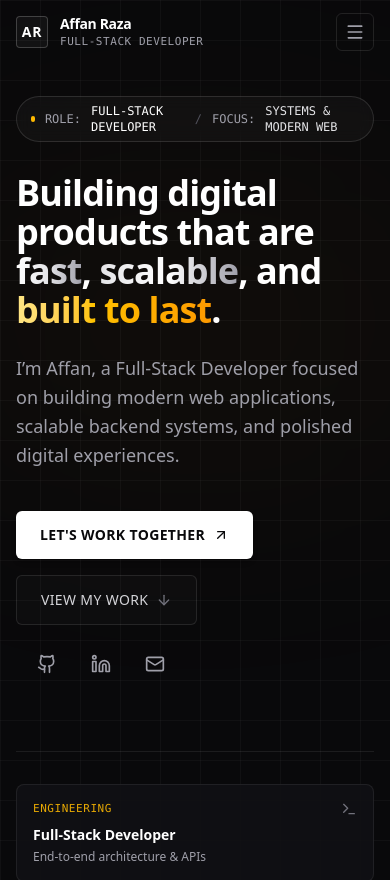
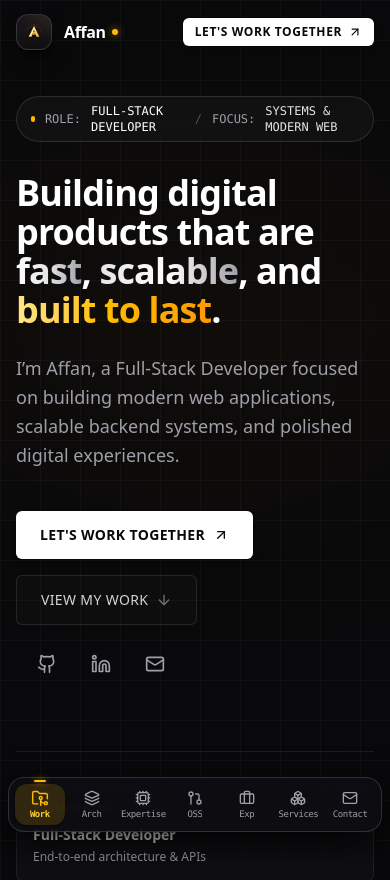
Before and after one commit to affanraza84/portfolio, a Next.js app: page / in a window 390 px wide. Shown: the top 880 px of the page. Built offline with nearby package versions, Linux system fonts and the light colour scheme.

Commit message:
feat: redesign brand logo and add mobile smartphone bottom navigation dock

```diff
--- a/src/components/Header.tsx
+++ b/src/components/Header.tsx
@@ -1,32 +1,56 @@
 "use client";
 
 import React, { useState, useEffect } from "react";
-import { PERSONAL_INFO } from "@/data/portfolio-data";
-import { Menu, X, ArrowUpRight } from "lucide-react";
+import {
+  ArrowUpRight,
+  FolderGit2,
+  Layers,
+  Cpu,
+  GitPullRequest,
+  Briefcase,
+  Boxes,
+  Mail,
+} from "lucide-react";
+import { Logo } from "@/components/Logo";
+
+const NAV_LINKS = [
+  { name: "Work", href: "#work", id: "work", icon: FolderGit2 },
+  { name: "Architecture", href: "#case-study", id: "case-study", icon: Layers },
+  { name: "Expertise", href: "#expertise", id: "expertise", icon: Cpu },
+  { name: "Open Source", href: "#open-source", id: "open-source", icon: GitPullRequest },
+  { name: "Experience", href: "#experience", id: "experience", icon: Briefcase },
+  { name: "Services", href: "#services", id: "services", icon: Boxes },
+  { name: "Contact", href: "#contact", id: "contact", icon: Mail },
+];
 
 export function Header({ onOpenContact }: { onOpenContact?: () => void }) {
   const [scrolled, setScrolled] = useState(false);
-  const [mobileMenuOpen, setMobileMenuOpen] = useState(false);
+  const [activeSection, setActiveSection] = useState<string>("work");
 
   useEffect(() => {
     const handleScroll = () => {
       setScrolled(window.scrollY > 20);
+
+      // Detect active section on scroll
+      const sections = NAV_LINKS.map((l) => document.getElementById(l.id));
+      const scrollPos = window.scrollY + 200;
+
+      for (let i = sections.length - 1; i >= 0; i--) {
+        const section = sections[i];
+        if (section && section.offsetTop <= scrollPos) {
+          setActiveSection(NAV_LINKS[i].id);
+          break;
+        }
+      }
     };
-    window.addEventListener("scroll", handleScroll);
+
+    window.addEventListener("scroll", handleScroll, { passive: true });
     return () => window.removeEventListener("scroll", handleScroll);
   }, []);
 
-  const navLinks = [
-    { name: "Work", href: "#work" },
-    { name: "Architecture", href: "#case-study" },
-    { name: "Expertise", href: "#expertise" },
-    { name: "Open Source", href: "#open-source" },
-    { name: "Experience", href: "#experience" },
-    { name: "Services", href: "#services" },
-    { name: "Contact", href: "#contact" },
-  ];
-
   return (
+    <>
+      {/* Top Navigation Bar */}
       <header
         className={`fixed top-0 left-0 right-0 z-50 transition-all duration-200 ${
           scrolled
@@ -36,44 +60,29 @@ export function Header({ onOpenContact }: { onOpenContact?: () => void }) {
       >
         <div className="max-w-7xl mx-auto px-4 sm:px-6 lg:px-8">
           <div className="flex items-center justify-between h-16 md:h-20">
-          {/* Brand Logo & Name */}
+            {/* Brand Logo */}
             <a
               href="#"
-            className="group flex items-center gap-3 focus:outline-none focus-visible:ring-2 focus-visible:ring-amber-500 rounded-sm"
+              className="group flex items-center focus:outline-none focus-visible:ring-2 focus-visible:ring-amber-500 rounded-lg"
             >
-            <div className="w-8 h-8 rounded border border-white/20 bg-white/[0.04] flex items-center justify-center text-sm font-semibold tracking-wider text-white group-hover:border-amber-500/50 group-hover:text-amber-400 transition-colors">
-              AR
-            </div>
-            <div className="flex flex-col">
-              <span className="text-sm font-semibold tracking-tight text-white group-hover:text-white/90">
-                {PERSONAL_INFO.fullName}
-              </span>
-              <span className="text-[11px] font-mono text-zinc-400 tracking-wider uppercase">
-                Full-Stack Developer
-              </span>
-            </div>
+              <Logo size="md" />
             </a>
 
-          {/* Desktop Navigation Links */}
-          <nav className="hidden lg:flex items-center gap-1 xl:gap-2">
-            {navLinks.map((link) => (
+            {/* Desktop Navigation Links (md and larger screens) */}
+            <nav className="hidden md:flex items-center gap-1 lg:gap-2">
+              {NAV_LINKS.map((link) => (
                 <a
                   key={link.name}
                   href={link.href}
-                className="px-3 py-1.5 text-xs uppercase tracking-wider font-medium text-zinc-400 hover:text-white hover:bg-white/[0.04] rounded-md transition-colors"
+                  className="px-3 py-1.5 text-xs uppercase tracking-wider font-medium text-zinc-400 hover:text-white hover:bg-white/[0.05] rounded-md transition-all duration-150"
                 >
                   {link.name}
                 </a>
               ))}
             </nav>
 
-          {/* Right Action & Status Badge */}
-          <div className="hidden md:flex items-center gap-4">
-            <div className="hidden xl:flex items-center gap-2 px-3 py-1 rounded-full border border-emerald-500/30 bg-emerald-500/5 text-emerald-400 text-xs font-mono">
-              <span className="w-1.5 h-1.5 rounded-full bg-emerald-400 animate-pulse" />
-              <span>Available for Projects</span>
-            </div>
-
+            {/* Right Action CTA (Desktop & Mobile) */}
+            <div className="flex items-center">
               <a
                 href="#contact"
                 onClick={(e) => {
@@ -82,65 +91,73 @@ export function Header({ onOpenContact }: { onOpenContact?: () => void }) {
                     onOpenContact();
                   }
                 }}
-              className="inline-flex items-center gap-2 px-4 py-2 text-xs font-medium uppercase tracking-wider text-zinc-950 bg-white hover:bg-zinc-200 active:scale-[0.98] rounded-md shadow-sm transition-all"
+                className="inline-flex items-center gap-1.5 sm:gap-2 px-3 sm:px-4 py-1.5 sm:py-2 text-xs font-semibold uppercase tracking-wider text-zinc-950 bg-white hover:bg-zinc-200 active:scale-[0.98] rounded-md shadow-sm transition-all"
               >
                 <span>Let&apos;s Work Together</span>
                 <ArrowUpRight className="w-3.5 h-3.5" />
               </a>
             </div>
-
-          {/* Mobile Menu Toggle */}
-          <div className="flex items-center gap-2 md:hidden">
-            <button
-              onClick={() => setMobileMenuOpen(!mobileMenuOpen)}
-              className="p-2 rounded-md border border-white/10 text-zinc-400 hover:text-white hover:bg-white/5 focus:outline-none focus-visible:ring-2 focus-visible:ring-amber-500"
-              aria-label="Toggle navigation menu"
-            >
-              {mobileMenuOpen ? <X className="w-5 h-5" /> : <Menu className="w-5 h-5" />}
-            </button>
           </div>
         </div>
-      </div>
+      </header>
 
-      {/* Mobile Drawer Menu */}
-      {mobileMenuOpen && (
-        <div className="md:hidden border-b border-white/[0.08] bg-[#09090b]/98 backdrop-blur-xl px-4 pt-3 pb-6 animate-in slide-in-from-top-2 duration-150">
-          <div className="flex items-center gap-2 px-3 py-2 mb-4 rounded-md border border-emerald-500/30 bg-emerald-500/5 text-emerald-400 text-xs font-mono">
-            <span className="w-2 h-2 rounded-full bg-emerald-400 animate-pulse" />
-            <span>Available for select freelance & roles</span>
-          </div>
+      {/* Smartphone Bottom Navigation Dock (Mobile & Small Screens) */}
+      <nav
+        aria-label="Mobile Bottom Navigation"
+        className="fixed bottom-3 inset-x-2 sm:inset-x-4 z-50 md:hidden"
+      >
+        <div className="max-w-md mx-auto rounded-2xl bg-[#0c0c12]/92 backdrop-blur-2xl border border-white/15 shadow-[0_12px_36px_rgba(0,0,0,0.85)] p-1.5">
+          <div className="grid grid-cols-7 gap-0.5 items-center">
+            {NAV_LINKS.map((link) => {
+              const Icon = link.icon;
+              const isActive = activeSection === link.id;
 
-          <nav className="flex flex-col space-y-1">
-            {navLinks.map((link) => (
+              return (
                 <a
                   key={link.name}
                   href={link.href}
-                onClick={() => setMobileMenuOpen(false)}
-                className="px-3 py-2.5 text-sm font-medium text-zinc-300 hover:text-white hover:bg-white/[0.05] rounded-md transition-colors"
-              >
-                {link.name}
-              </a>
-            ))}
-          </nav>
-
-          <div className="mt-5 pt-4 border-t border-white/[0.08]">
-            <a
-              href="#contact"
                   onClick={(e) => {
-                setMobileMenuOpen(false);
-                if (onOpenContact) {
+                    if (link.id === "contact" && onOpenContact) {
                       e.preventDefault();
                       onOpenContact();
                     }
                   }}
-              className="w-full flex items-center justify-center gap-2 px-4 py-3 text-sm font-semibold uppercase tracking-wider text-zinc-950 bg-white hover:bg-zinc-200 rounded-md transition-colors shadow-sm"
+                  className={`flex flex-col items-center justify-center py-1.5 px-0.5 rounded-xl transition-all duration-200 group relative ${
+                    isActive
+                      ? "bg-amber-400/15 text-amber-300 shadow-sm"
+                      : "text-zinc-400 hover:text-zinc-200 hover:bg-white/[0.04]"
+                  }`}
+                  title={link.name}
                 >
-              <span>Let&apos;s Work Together</span>
-              <ArrowUpRight className="w-4 h-4" />
+                  {/* Active Indicator Pip */}
+                  {isActive && (
+                    <span className="absolute -top-1 w-3 h-0.5 rounded-full bg-amber-400 shadow-[0_0_6px_rgba(245,158,11,0.8)]" />
+                  )}
+
+                  <Icon
+                    className={`w-4 h-4 transition-transform duration-200 ${
+                      isActive ? "scale-110 text-amber-400" : "group-hover:scale-105"
+                    }`}
+                  />
+                  <span
+                    className={`text-[9px] font-mono tracking-tighter mt-1 truncate max-w-full leading-none ${
+                      isActive ? "font-bold text-amber-300" : "text-zinc-400"
+                    }`}
+                  >
+                    {link.name === "Architecture"
+                      ? "Arch"
+                      : link.name === "Open Source"
+                      ? "OSS"
+                      : link.name === "Experience"
+                      ? "Exp"
+                      : link.name}
+                  </span>
                 </a>
+              );
+            })}
           </div>
         </div>
-      )}
-    </header>
+      </nav>
+    </>
   );
 }
--- /dev/null
+++ b/src/components/Logo.tsx
@@ -0,0 +1,120 @@
+import React from "react";
+
+interface LogoProps {
+  className?: string;
+  showText?: boolean;
+  size?: "sm" | "md" | "lg";
+}
+
+export function Logo({ className = "", showText = true, size = "md" }: LogoProps) {
+  const sizeMap = {
+    sm: {
+      box: "w-8 h-8",
+      icon: "w-4 h-4",
+      text: "text-sm",
+      dot: "w-1.5 h-1.5",
+    },
+    md: {
+      box: "w-9 h-9",
+      icon: "w-5 h-5",
+      text: "text-base",
+      dot: "w-1.5 h-1.5",
+    },
+    lg: {
+      box: "w-11 h-11",
+      icon: "w-6 h-6",
+      text: "text-lg",
+      dot: "w-2 h-2",
+    },
+  };
+
+  const currentSize = sizeMap[size];
+
+  return (
+    <div className={`flex items-center gap-3 select-none ${className}`}>
+      {/* High-End Architectural "A" Emblem Container */}
+      <div
+        className={`relative ${currentSize.box} rounded-xl bg-gradient-to-b from-[#181822] to-[#0d0d12] border border-white/15 flex items-center justify-center shadow-lg shadow-black/60 group-hover:border-amber-500/60 group-hover:shadow-[0_0_20px_rgba(245,158,11,0.35)] transition-all duration-300 overflow-hidden shrink-0`}
+      >
+        {/* Ambient Amber Flare Glow */}
+        <div className="absolute -top-3 -right-3 w-8 h-8 bg-amber-500/30 rounded-full blur-md opacity-40 group-hover:opacity-100 group-hover:scale-125 transition-all duration-300" />
+        <div className="absolute -bottom-3 -left-3 w-8 h-8 bg-amber-400/20 rounded-full blur-md opacity-20 group-hover:opacity-80 transition-all duration-300" />
+
+        {/* Diagonal Sheen Effect */}
+        <div className="absolute inset-0 bg-gradient-to-tr from-transparent via-white/[0.07] to-transparent opacity-0 group-hover:opacity-100 transition-opacity duration-500" />
+
+        {/* Precision Architectural "A" Vector Glyph */}
+        <svg
+          className={`${currentSize.icon} relative z-10 drop-shadow-[0_2px_4px_rgba(0,0,0,0.8)]`}
+          viewBox="0 0 32 32"
+          fill="none"
+          xmlns="http://www.w3.org/2000/svg"
+        >
+          <defs>
+            <linearGradient id="affanGradPrimary" x1="4" y1="4" x2="28" y2="28" gradientUnits="userSpaceOnUse">
+              <stop offset="0%" stopColor="#FFFFFF" />
+              <stop offset="45%" stopColor="#FDE68A" />
+              <stop offset="100%" stopColor="#F59E0B" />
+            </linearGradient>
+            <linearGradient id="affanGradAccent" x1="8" y1="18" x2="24" y2="18" gradientUnits="userSpaceOnUse">
+              <stop offset="0%" stopColor="#F59E0B" />
+              <stop offset="100%" stopColor="#D97706" />
+            </linearGradient>
+            <linearGradient id="affanGlow" x1="16" y1="6" x2="16" y2="26" gradientUnits="userSpaceOnUse">
+              <stop offset="0%" stopColor="#F59E0B" stopOpacity="0.8" />
+              <stop offset="100%" stopColor="#B45309" stopOpacity="0.2" />
+            </linearGradient>
+          </defs>
+
+          {/* Background Tech Geometry (Facet Lines) */}
+          <path
+            d="M16 4L27 10.5V21.5L16 28L5 21.5V10.5L16 4Z"
+            stroke="url(#affanGlow)"
+            strokeWidth="1.2"
+            strokeDasharray="2 2"
+            className="opacity-40 group-hover:opacity-80 transition-opacity"
+          />
+
+          {/* Main Architectural "A" Apex Struts */}
+          <path
+            d="M16 6.5L24.5 23.5H20.2L18.2 19H13.8L11.8 23.5H7.5L16 6.5Z"
+            fill="url(#affanGradPrimary)"
+          />
+
+          {/* Modern Floating Tech Chevron / Crossbar */}
+          <path
+            d="M14.5 16.5H17.5L16 12.8L14.5 16.5Z"
+            fill="#09090B"
+          />
+          <path
+            d="M12.5 18H19.5L18.5 20.2H13.5L12.5 18Z"
+            fill="url(#affanGradAccent)"
+            className="group-hover:brightness-125 transition-all"
+          />
+
+          {/* Center Glowing Micro-Core */}
+          <circle
+            cx="16"
+            cy="14.8"
+            r="1.2"
+            className="fill-amber-300 animate-pulse drop-shadow-[0_0_4px_#F59E0B]"
+          />
+        </svg>
+      </div>
+
+      {/* Brand Typography: Only "Affan" */}
+      {showText && (
+        <div className="flex items-center gap-1.5">
+          <span
+            className={`${currentSize.text} font-extrabold tracking-tight text-white group-hover:text-amber-300 transition-colors duration-200`}
+          >
+            Affan
+          </span>
+          <span
+            className={`${currentSize.dot} rounded-full bg-amber-400 shadow-[0_0_8px_rgba(245,158,11,0.8)] group-hover:scale-125 group-hover:bg-amber-300 transition-all duration-200`}
+          />
+        </div>
+      )}
+    </div>
+  );
+}
```
Also changed, not shown: src/components/Footer.tsx (+4 -8 lines). Lines whose indentation alone changed are shown as unchanged.
